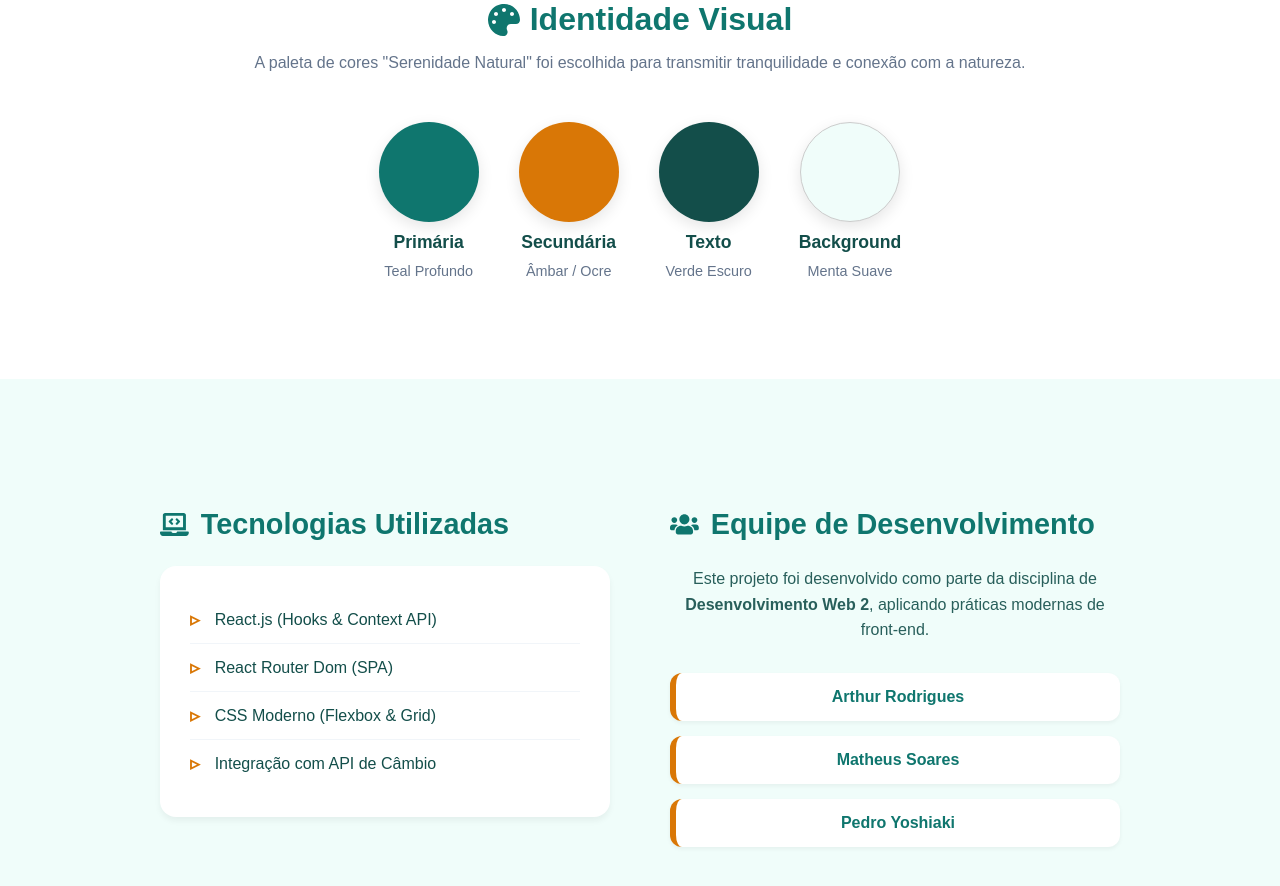
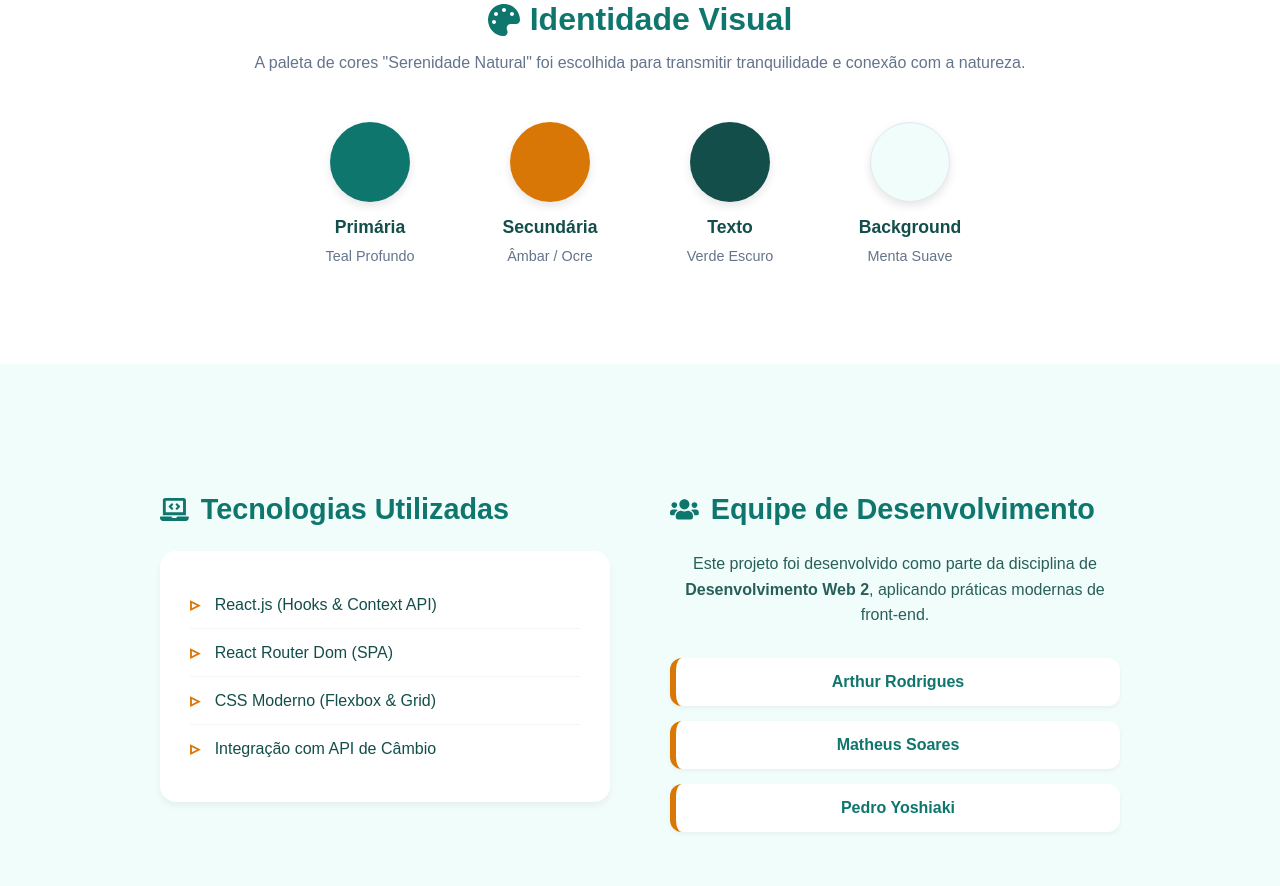
Before and after one commit to pedro-yoshiaki/planejador_viagens_tripflow_JS, a React (Create React App) app: page /sobre in a window 1280 px wide. Shown: the part 1380-2266 px from the top of the page. Built offline with nearby package versions, Linux system fonts and the light colour scheme.

Commit message:
Componente ColorCard adicionado

```diff
--- /dev/null
+++ b/src/components/features/ColorCard/ColorCard.css
@@ -0,0 +1,31 @@
+.cor-card {
+    display: flex;
+    flex-direction: column;
+    align-items: center;
+    gap: 10px;
+    width: 140px; /* Largura fixa para ficarem alinhados */
+  }
+
+  .cor-swatch {
+    width: 80px;
+    height: 80px;
+    border-radius: 50%; /* Formato circular */
+    box-shadow: 0 4px 10px rgba(0,0,0,0.1);
+    transition: transform 0.3s ease;
+    margin-bottom: 5px;
+  }
+
+  .cor-card:hover .cor-swatch {
+    transform: scale(1.1) rotate(5deg); /* Efeito divertido no hover */
+    box-shadow: 0 8px 20px rgba(0,0,0,0.15);
+  }
+
+  .cor-card strong {
+    color: var(--text);
+    font-size: 1.1rem;
+  }
+
+  .cor-card span {
+    color: #64748B;
+    font-size: 0.9rem;
+  }
--- /dev/null
+++ b/src/components/features/ColorCard/ColorCard.js
@@ -0,0 +1,21 @@
+import React from 'react';
+import './ColorCard.css';
+
+function ColorCard({ cor, nome, descricao, borda = false }) {
+  return (
+    <div className="cor-card">
+      <div
+        className="cor-swatch"
+        style={{
+          backgroundColor: cor,
+          // Se a cor for muito clara (como branco), adicionamos borda opcionalmente
+          border: borda ? '1px solid #e2e8f0' : 'none'
+        }}
+      ></div>
+      <strong>{nome}</strong>
+      <span>{descricao}</span>
+    </div>
+  );
+}
+
+export default ColorCard;
--- a/src/pages/Sobre/sections/Cores.css
+++ b/src/pages/Sobre/sections/Cores.css
@@ -26,32 +26,3 @@
     justify-content: center;
     gap: 40px;
   }
-
-  .cor-card {
-    display: flex;
-    flex-direction: column;
-    align-items: center;
-    gap: 10px;
-  }
-
-  .cor-swatch {
-    width: 100px;
-    height: 100px;
-    border-radius: 50%; /* Círculo */
-    box-shadow: 0 5px 15px rgba(0,0,0,0.1);
-    transition: transform 0.2s;
-  }
-
-  .cor-swatch:hover {
-    transform: scale(1.1);
-  }
-
-  .cor-card strong {
-    color: var(--text);
-    font-size: 1.1rem;
-  }
-
-  .cor-card span {
-    color: #64748B;
-    font-size: 0.9rem;
-  }
--- a/src/pages/Sobre/sections/Cores.js
+++ b/src/pages/Sobre/sections/Cores.js
@@ -1,6 +1,7 @@
 import React from 'react';
 import './Cores.css';
 import { FaPalette} from 'react-icons/fa';
+import ColorCard from '../../../components/features/ColorCard/ColorCard';
 
 function Cores (){
     return(
@@ -12,33 +13,35 @@ function Cores (){
           </p>
 
           <div className="paleta-grid">
+
             {/* Cor Primária */}
-            <div className="cor-card">
-              <div className="cor-swatch" style={{ backgroundColor: 'var(--primary)' }}></div>
-              <strong>Primária</strong>
-              <span>Teal Profundo</span>
-            </div>
+            <ColorCard
+              cor="var(--primary)"
+              nome="Primária"
+              descricao="Teal Profundo"
+            />
 
             {/* Cor Secundária */}
-            <div className="cor-card">
-              <div className="cor-swatch" style={{ backgroundColor: 'var(--secondary)' }}></div>
-              <strong>Secundária</strong>
-              <span>Âmbar / Ocre</span>
-            </div>
+            <ColorCard
+              cor="var(--secondary)"
+              nome="Secundária"
+              descricao="Âmbar / Ocre"
+            />
 
             {/* Cor de Texto */}
-            <div className="cor-card">
-              <div className="cor-swatch" style={{ backgroundColor: 'var(--text)' }}></div>
-              <strong>Texto</strong>
-              <span>Verde Escuro</span>
-            </div>
+            <ColorCard
+              cor="var(--text)"
+              nome="Texto"
+              descricao="Verde Escuro"
+            />
 
             {/* Cor de Fundo */}
-            <div className="cor-card">
-              <div className="cor-swatch" style={{ backgroundColor: 'var(--bg)', border: '1px solid #ccc' }}></div>
-              <strong>Background</strong>
-              <span>Menta Suave</span>
-            </div>
+            <ColorCard
+              cor="var(--bg)"
+              nome="Background"
+              descricao="Menta Suave"
+              borda={true} // Adiciona borda porque a cor é clara
+            />
           </div>
         </div>
       </section>
--- a/src/pages/Sobre/sections/Objetivos.css
+++ b/src/pages/Sobre/sections/Objetivos.css
@@ -22,33 +22,3 @@
     max-width: 1100px;
     margin: 0 auto;
   }
-
-  .objetivo-card {
-    background: var(--white);
-    padding: 30px;
-    border-radius: 16px;
-    text-align: center;
-    box-shadow: 0 4px 15px rgba(0,0,0,0.05);
-    transition: transform 0.3s ease;
-    display: flex;
-    flex-direction: column;
-    align-items: center;
-    gap: 20px;
-    border-bottom: 4px solid transparent; /* Prepara para hover */
-  }
-
-  .objetivo-card:hover {
-    transform: translateY(-5px);
-    border-bottom-color: var(--secondary); /* Detalhe colorido no hover */
-  }
-
-  .icon-check {
-    color: var(--secondary);
-    font-size: 2.5rem;
-  }
-
-  .objetivo-card p {
-    color: var(--text);
-    font-weight: 500;
-    font-size: 1.1rem;
-  }
```
